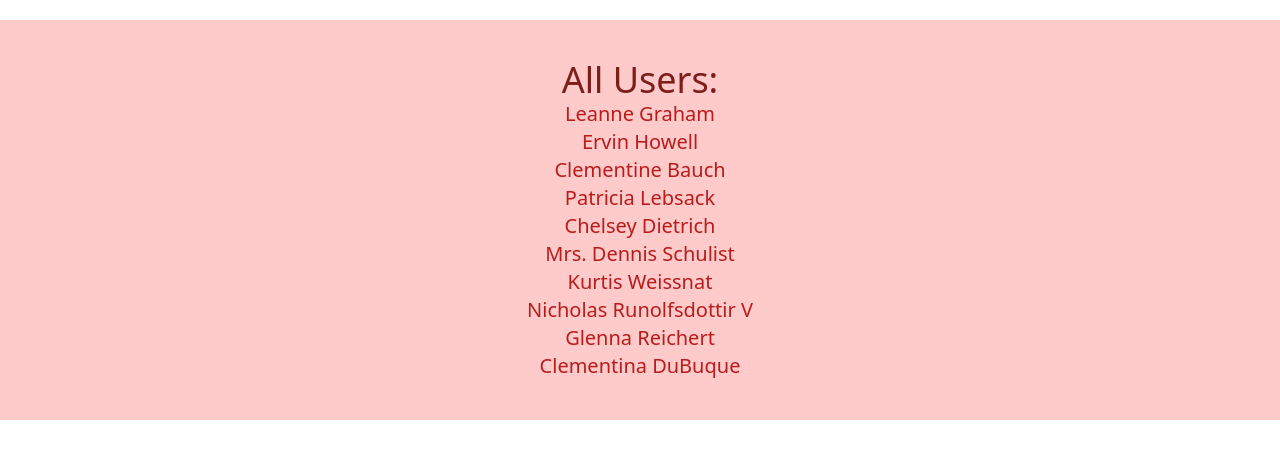
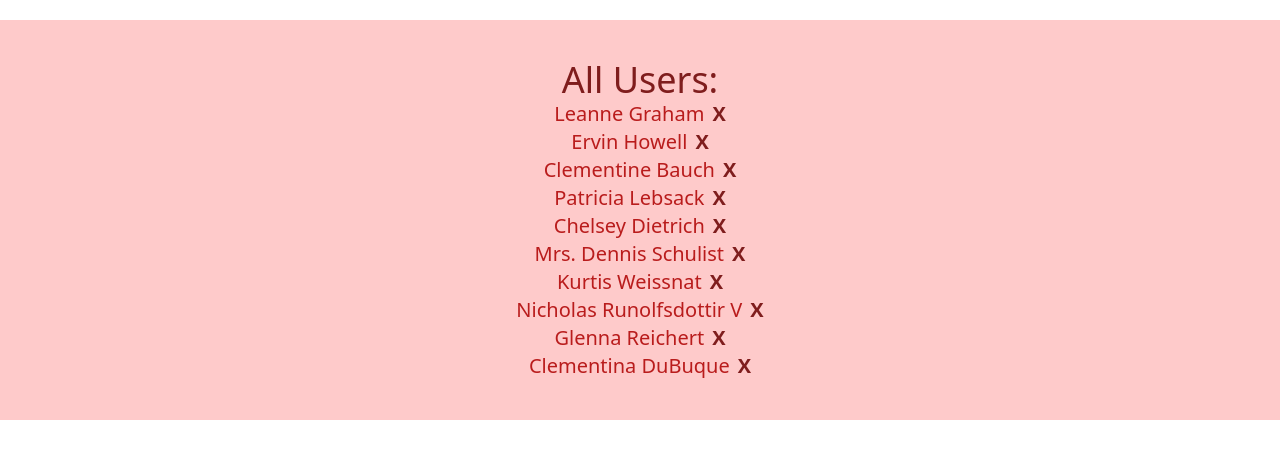
Before and after one commit to SGsubuuu-2322/Real_World_Redux_Project, a React (Vite) app: page / in a window 1280 px wide. Shown: the top 458 px of the page. Built offline with nearby package versions, Linux system fonts and the light colour scheme.

Commit message:
Setup the actions in userReducer and called it from our app component...

```diff
--- a/src/App.jsx
+++ b/src/App.jsx
@@ -1,12 +1,18 @@
 // import React from 'react'
 
-import { useSelector } from "react-redux";
+import { useDispatch, useSelector } from "react-redux";
+import { userDelete } from "./Store/reducers/UserReducer";
 
 // import { useState } from "react";
 
 const App = () => {
   // const [users] = useState();
+  const dispatch = useDispatch();
   const { users } = useSelector((state) => state.userReducer);
+
+  const handleDelete = (id) => {
+    dispatch(userDelete(id));
+  };
   return (
     <div className="container m-auto bg-red-200 p-10 mt-5">
       <h1 className="text-4xl text-center text-red-900">All Users:</h1>
@@ -16,6 +22,12 @@ const App = () => {
           return (
             <li key={index} className="text-xl text-red-700 text-center">
               {user.name}
+              <span
+                onClick={() => handleDelete(user.id)}
+                className="text-red-900 font-semibold ml-2 cursor-pointer font-black"
+              >
+                X
+              </span>
             </li>
           );
         })}
--- a/src/Store/reducers/UserReducer.jsx
+++ b/src/Store/reducers/UserReducer.jsx
@@ -238,7 +238,12 @@ const initialState = {
 export const userSlice = createSlice({
   name: "users",
   initialState,
-  reducers: {},
+  reducers: {
+    userDelete: (state, action) => {
+      console.log(state, action);
+    },
+  },
 });
 
 export default userSlice.reducer;
+export const { userDelete } = userSlice.actions;
```
